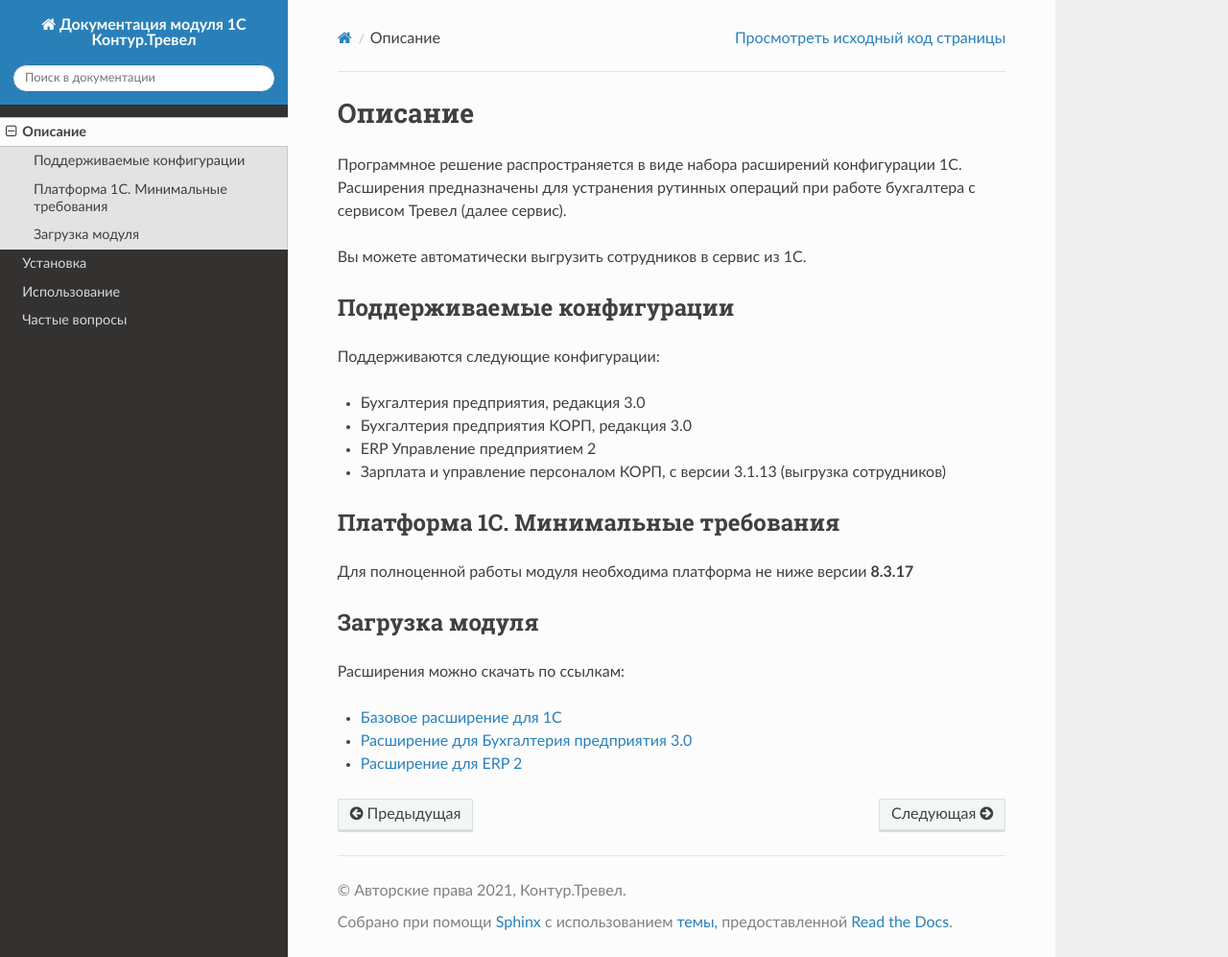
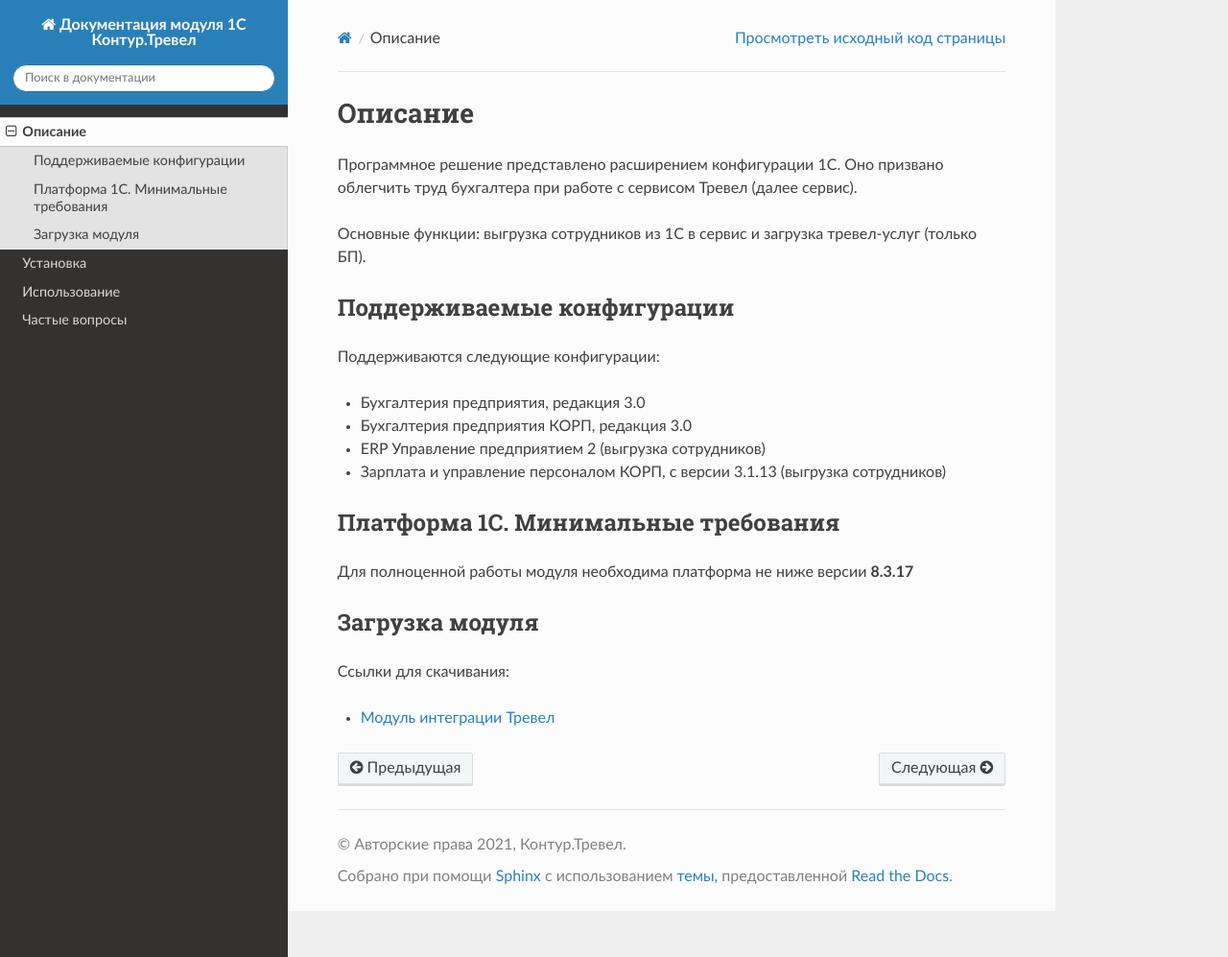
Before and after one commit to kontur-1c/travel-doc, a Sphinx documentation site: the page built from docs/about.rst, in a window 1280 px wide and 997 px high. Shown: the whole window at 96% size. Built offline with Sphinx 7.4.7 and the Read the Docs theme 2.0.0, drawn with Linux system fonts in a browser that asks for light colours.

Commit message:
Исправил на одно расширение, добавил пару строк про услуги

```diff
--- a/docs/about.rst
+++ b/docs/about.rst
@@ -1,10 +1,10 @@
 Описание
 ========
 
-Программное решение распространяется в виде набора расширений конфигурации 1С.
-Расширения предназначены для устранения рутинных операций при работе бухгалтера с сервисом Тревел (далее сервис).
+Программное решение представлено расширением конфигурации 1С.
+Оно призвано облегчить труд бухгалтера при работе с сервисом Тревел (далее сервис).
 
-Вы можете автоматически выгрузить сотрудников в сервис из 1С.
+Основные функции: выгрузка сотрудников из 1С в сервис и загрузка тревел-услуг (только БП).
 
 Поддерживаемые конфигурации
 ---------------------------
@@ -13,7 +13,7 @@
 
 * Бухгалтерия предприятия, редакция 3.0
 * Бухгалтерия предприятия КОРП, редакция 3.0
-* ERP Управление предприятием 2
+* ERP Управление предприятием 2 (выгрузка сотрудников)
 * Зарплата и управление персоналом КОРП, с версии 3.1.13 (выгрузка сотрудников)
 
 Платформа 1С. Минимальные требования
@@ -24,8 +24,6 @@
 Загрузка модуля
 ---------------
 
-Расширения можно скачать по ссылкам:
+Ссылки для скачивания:
 
-* `Базовое расширение для 1С <https://update.kontur.ru/1c/v1/travel/extension>`_
-* `Расширение для Бухгалтерия предприятия 3.0 <https://update.kontur.ru/1c/v1/travel_bp3/extension>`_
-* `Расширение для ERP 2 <https://update.kontur.ru/1c/v1/travel_erp2/extension>`_
+* `Модуль интеграции Тревел <https://update.kontur.ru/1c/v1/travel/extension>`_
```
Also changed, not shown: docs/installing.rst (+4 -7 lines), docs/usage.rst (+12 -6 lines).
